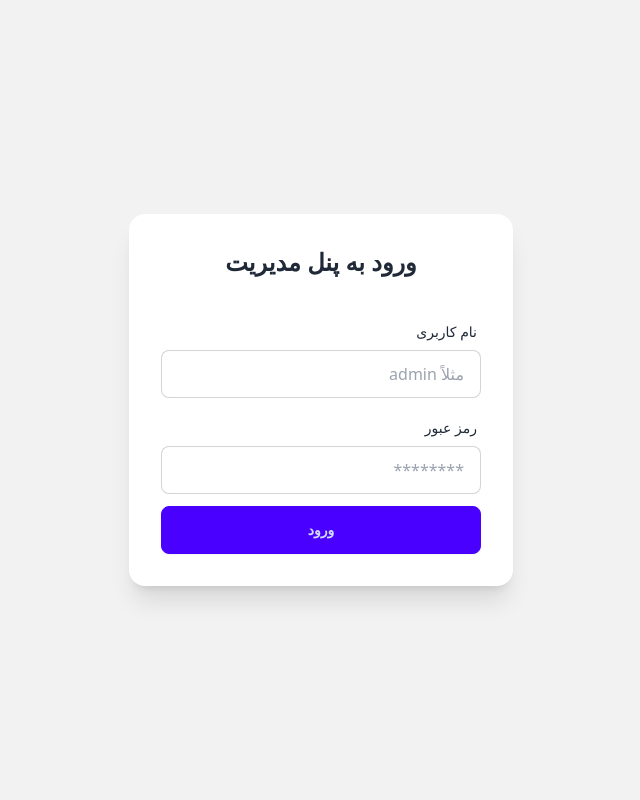
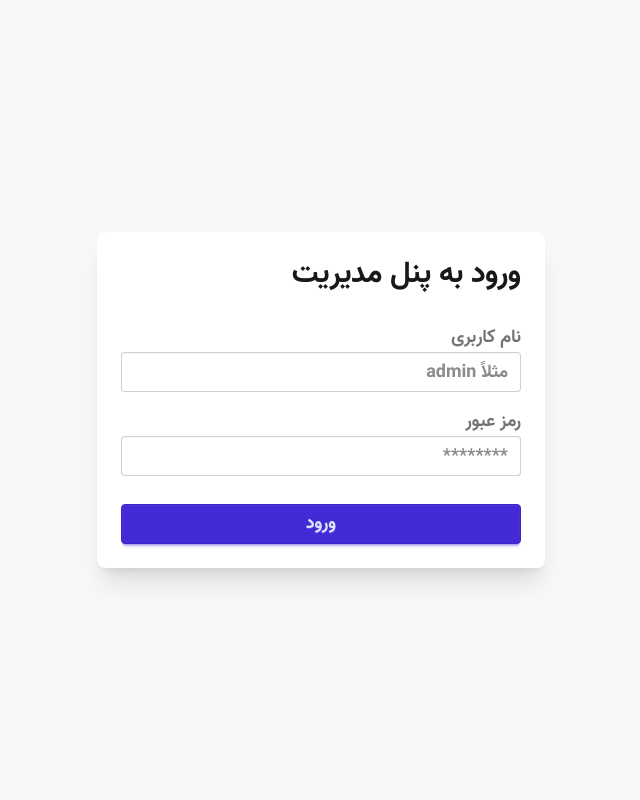
Before and after one commit to monerapersian/farris, a Django app: page /dashboard/login/ in a window 1280 px wide. Shown: the whole page, without its empty margins (319-959 px from the left). Run offline with Django 5.2, Linux system fonts and the light colour scheme; some libraries are stand-ins or nearby versions.

Commit message:
Update template Ui login page

```diff
--- a/website/templates/dashboard/login.html
+++ b/website/templates/dashboard/login.html
@@ -5,10 +5,57 @@
 <head>
     <meta charset="UTF-8">
     <title>ورود به پنل مدیریت</title>
-    <script src="https://cdn.tailwindcss.com"></script>
-    <link href="https://cdn.jsdelivr.net/npm/daisyui@4.12.10/dist/full.min.css" rel="stylesheet" type="text/css" />
+    <link rel="icon" href="{% static 'img/farris-icon-or.png' %}" type="image/x-icon">
+
+  <!-- StylsLinks -->
+    <link href="{% static 'css/daisyUI-5.0.49.css' %}" rel="stylesheet" type="text/css" />
+    <link href="{% static 'css/style.css' %}" rel="stylesheet" type="text/css" />
+    <link href="https://cdn.jsdelivr.net/npm/remixicon@2.5.0/fonts/remixicon.css" rel="stylesheet">
+
+  <!-- DaisyUI-JS -->
+    <script src="{% static 'js/index.global.js' %}"></script>
 </head>
-<body class="bg-base-200 min-h-screen flex items-center justify-center">
+
+<body class="bg-base-200 min-h-screen flex items-center justify-center p-4">
+
+    <div class="card w-full max-w-sm sm:max-w-md bg-base-100 shadow-xl">
+        <div class="card-body">
+            <h2 class="text-center text-2xl sm:text-3xl font-bold mb-6">ورود به پنل مدیریت</h2>
+
+            {% if messages %}
+                {% for msg in messages %}
+                    <div class="alert alert-error text-sm mb-3">{{ msg }}</div>
+                {% endfor %}
+            {% endif %}
+
+            <form method="post" class="space-y-4">
+                {% csrf_token %}
+
+                <div class="form-control w-full">
+                    <label class="label">
+                        <span class="label-text text-base sm:text-lg">نام کاربری</span>
+                    </label>
+                    <input type="text" name="username" placeholder="مثلاً admin"
+                           class="input input-bordered w-full text-base sm:text-lg" required>
+                </div>
+
+                <div class="form-control w-full">
+                    <label class="label">
+                        <span class="label-text text-base sm:text-lg">رمز عبور</span>
+                    </label>
+                    <input type="password" name="password" placeholder="********"
+                           class="input input-bordered w-full text-base sm:text-lg" required>
+                </div>
+
+                <button type="submit" class="btn btn-primary w-full mt-3 text-base sm:text-lg">
+                    ورود
+                </button>
+            </form>
+        </div>
+    </div>
+
+</body>
+<!-- <body class="bg-base-200 min-h-screen flex items-center justify-center">
 
     <div class="card w-96 bg-base-100 shadow-xl">
         <div class="card-body">
@@ -37,5 +84,5 @@
         </div>
     </div>
 
-</body>
+</body> -->
 </html>
```
